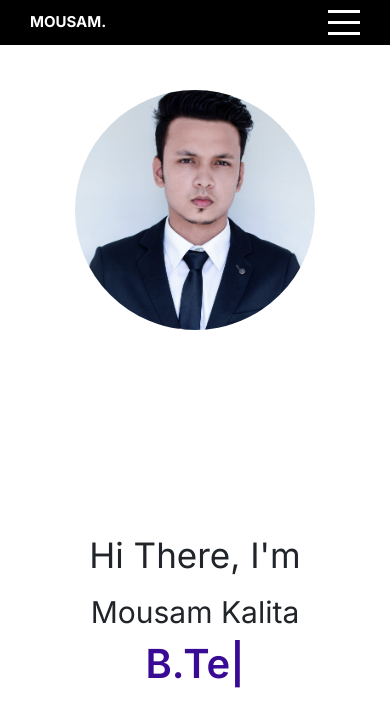
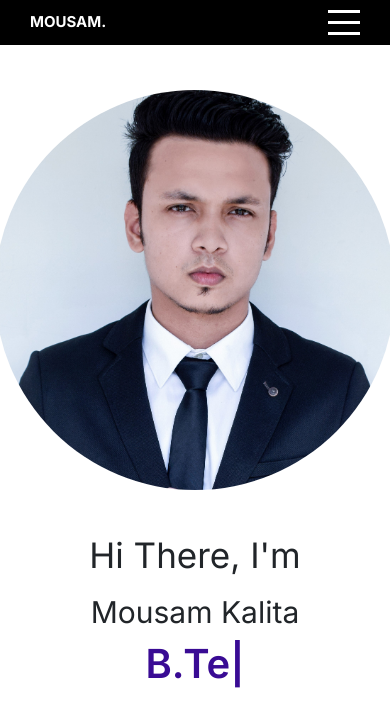
Before and after one commit to mousam-97/resume2, a React (Create React App) app: page / in a window 390 px wide. Shown: the top 726 px of the page. Built offline with nearby package versions, Linux system fonts and the light colour scheme.

Commit message:
changed tablet width

```diff
--- a/src/components/intro/intro.scss
+++ b/src/components/intro/intro.scss
@@ -25,13 +25,17 @@
       align-items: center;
       justify-content: center;
 
-
       @include mobile {
         width: 300px;
         width: 300px;
         flex-direction: column;
-        justify-content:left;
+        justify-content: left;
         margin-top: 20px;
+      }
+
+      @include tablet {
+        width: 500px;
+        height: 500px;
       }
 
       img {
@@ -45,7 +49,7 @@
     position: relative;
 
     @include mobile {
-      flex:1;
+      flex: 1;
     }
 
     .wrapper {
--- a/src/components/skills/skills.scss
+++ b/src/components/skills/skills.scss
@@ -13,6 +13,11 @@
       font-size: 30px;
       overflow-y: hidden;
     }
+
+    @include tablet {
+      font-size: 40px;
+      overflow-y: hidden;
+    }
   }
 
   .container {
@@ -21,9 +26,12 @@
     .item {
       padding: 2px;
 
-      .h3 {
+      h3 {
         font-weight: 800;
         @include mobile {
+          font-size: 20px;
+        }
+        @include tablet {
           font-size: 20px;
         }
       }
--- a/src/global.scss
+++ b/src/global.scss
@@ -1,7 +1,8 @@
 $mainColor: #15023a;
 
 $width: 768px;
-$width_tablet: 1280px;
+// $width_tablet: 1280px;
+$width_tablet: 1200px;
 
 @mixin mobile {
 @media(max-width: #{$width}){
```
